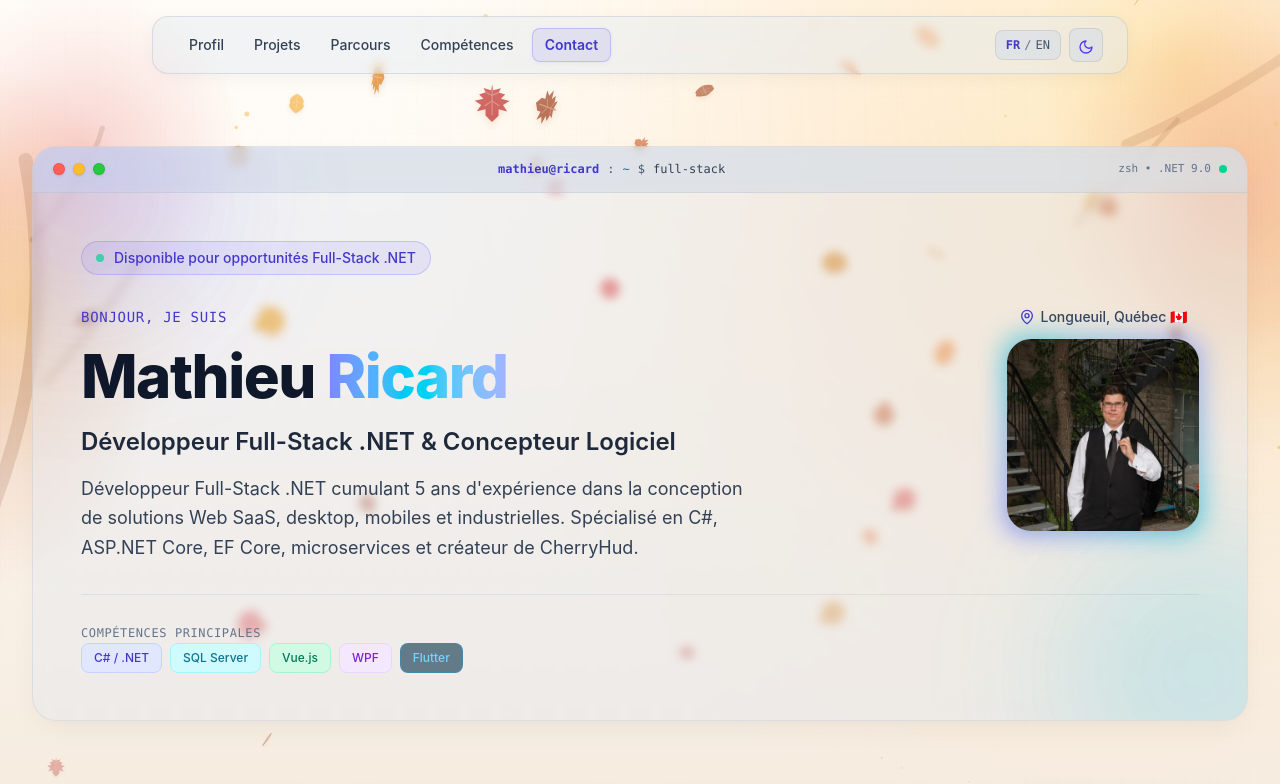
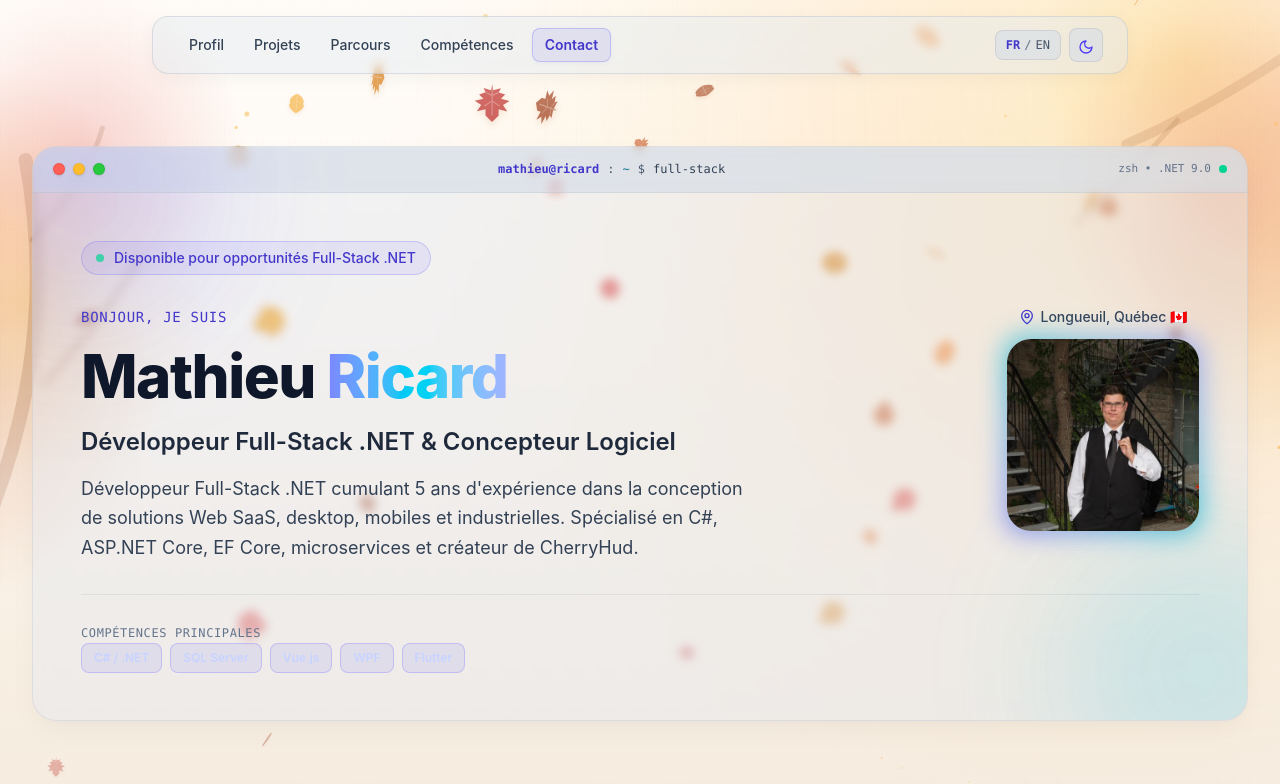
Before and after one commit to Matricard/Portfolio, an Angular app: page /#contact in a window 1280 px wide. Shown: the top 784 px of the page. Built offline with nearby package versions, Linux system fonts and the light colour scheme.

Commit message:
style: unify hero core skills badges with clean indigo styling

```diff
--- a/src/app/app.html
+++ b/src/app/app.html
@@ -197,11 +197,11 @@
         <div class="pt-6 border-t border-white/5 space-y-3">
           <span class="text-xs font-mono uppercase text-slate-500 tracking-wider">{{ ps.t().heroCoreSkills }}</span>
           <div class="flex flex-wrap gap-2 text-xs font-medium">
-            <span class="px-3 py-1.5 rounded-lg bg-indigo-950/60 border border-indigo-500/30 text-indigo-300">C# / .NET</span>
-            <span class="px-3 py-1.5 rounded-lg bg-cyan-950/60 border border-cyan-500/30 text-cyan-300">SQL Server</span>
-            <span class="px-3 py-1.5 rounded-lg bg-emerald-950/60 border border-emerald-500/30 text-emerald-300">Vue.js</span>
-            <span class="px-3 py-1.5 rounded-lg bg-purple-950/60 border border-purple-500/30 text-purple-300">WPF</span>
-            <span class="px-3 py-1.5 rounded-lg bg-sky-950/60 border border-sky-500/30 text-sky-300">Flutter</span>
+            <span class="px-3 py-1.5 rounded-lg bg-indigo-500/10 border border-indigo-500/25 text-indigo-200 font-semibold">C# / .NET</span>
+            <span class="px-3 py-1.5 rounded-lg bg-indigo-500/10 border border-indigo-500/25 text-indigo-200 font-semibold">SQL Server</span>
+            <span class="px-3 py-1.5 rounded-lg bg-indigo-500/10 border border-indigo-500/25 text-indigo-200 font-semibold">Vue.js</span>
+            <span class="px-3 py-1.5 rounded-lg bg-indigo-500/10 border border-indigo-500/25 text-indigo-200 font-semibold">WPF</span>
+            <span class="px-3 py-1.5 rounded-lg bg-indigo-500/10 border border-indigo-500/25 text-indigo-200 font-semibold">Flutter</span>
           </div>
         </div>
 
```
